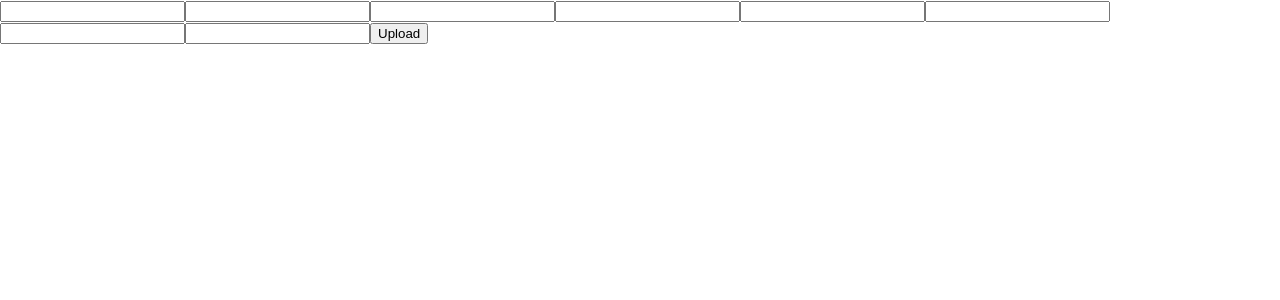
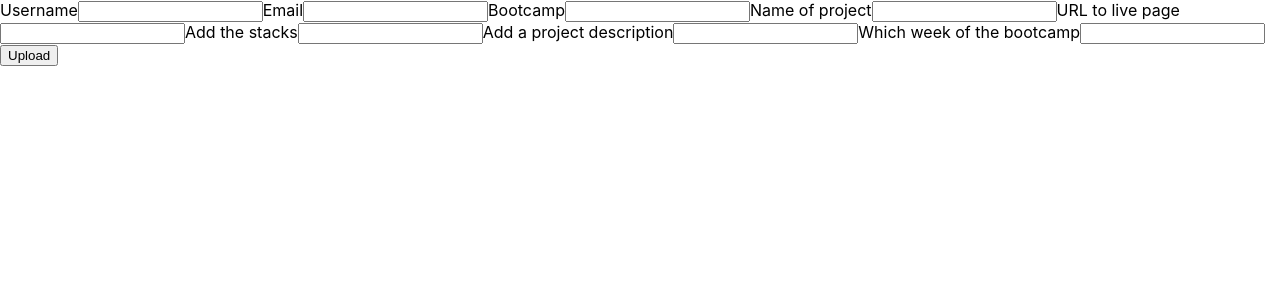
Before and after one commit to leelalaim/final-project, a React (Create React App) app in the folder final-project/frontend/: page /upload in a window 1280 px wide. Shown: the top 300 px of the page. Built offline with nearby package versions, Linux system fonts and the light colour scheme.

Commit message:
Added labels to the form

```diff
--- a/final-project/frontend/src/components/Upload.jsx
+++ b/final-project/frontend/src/components/Upload.jsx
@@ -36,41 +36,49 @@ export const Upload = () => {
     return (
         <section>
           <form onSubmit={onFormSubmit}>
+            <label>Username</label>
             <input
               type="text"
               value={userName}
               onChange={(e) => setUserName(e.target.value)}
             ></input>
+            <label>Email</label>
             <input
               type="text"
               value={email}
               onChange={(e) => setEmail(e.target.value)}
             ></input>
+            <label>Bootcamp</label>
             <input
               type="text"
               value={bootcamp}
               onChange={(e) => setBootcamp(e.target.value)}
             ></input>
+            <label>Name of project</label>
             <input
               type="text"
               value={projectName}
               onChange={(e) => setProjectName(e.target.value)}
             ></input>
+            <label>URL to live page</label>
             <input
               type="text"
               value={url}
               onChange={(e) => setUrl(e.target.value)}
             ></input>
+            <label>Add the stacks</label>
             <input
               type="text"
               value={stack}
               onChange={(e) => setStack(e.target.value)}
             ></input>
+            <label>Add a project description</label>
             <input
               type="text"
               value={description}
               onChange={(e) => setDescription(e.target.value)}
             ></input>
+            <label>Which week of the bootcamp</label>
             <input
               type="text"
               value={week}
```
